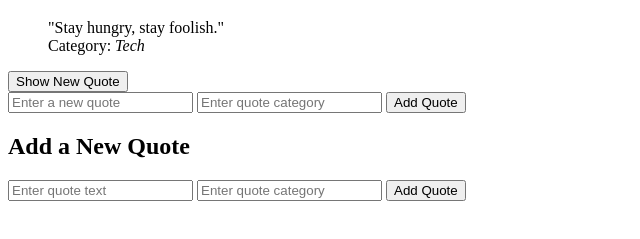
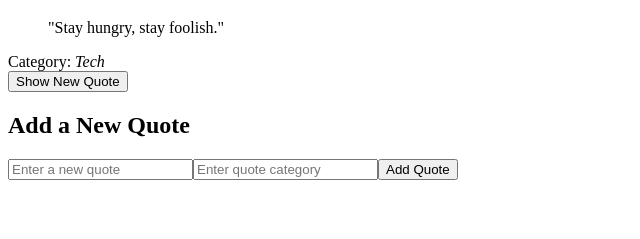
Before and after one commit to King001k/alx_fe_javascript, a plain HTML site: page dom-manipulation/index.html in a window 1280 px wide. Shown: the part 61-300 px from the top of the page, without its empty margins (0-640 px from the left). Drawn offline with Linux system fonts and the light colour scheme.

Commit message:
My first commit

```diff
--- a/dom-manipulation/index.html
+++ b/dom-manipulation/index.html
@@ -1,24 +1,21 @@
 <!DOCTYPE html>
 <html lang="en">
 <head>
-  <meta charset="UTF-8" />
-  <meta name="viewport" content="width=device-width, initial-scale=1.0" />
+  <meta charset="UTF-8">
+  <meta name="viewport" content="width=device-width, initial-scale=1.0">
   <title>Dynamic Quote Generator</title>
 </head>
 <body>
   <h1>Dynamic Quote Generator</h1>
 
+  <!-- Quote display area -->
   <div id="quoteDisplay"></div>
+
+  <!-- Show new quote button -->
   <button id="newQuote">Show New Quote</button>
 
-  <div>
-    <input id="newQuoteText" type="text" placeholder="Enter a new quote" />
-    <input id="newQuoteCategory" type="text" placeholder="Enter quote category" />
-    <button onclick="addQuote()">Add Quote</button>
-  </div>
-
+  <!-- Container where the add-quote form will be created via JS -->
   <div id="formContainer"></div>
-
 
   <script src="script.js"></script>
 </body>
--- a/dom-manipulation/script.js
+++ b/dom-manipulation/script.js
@@ -5,23 +5,30 @@ let quotes = [
   { text: "Stay hungry, stay foolish.", category: "Tech" }
 ];
 
-// Function to show a random quote
+// Function to display a random quote
 function showRandomQuote() {
   const quoteDisplay = document.getElementById("quoteDisplay");
   const randomIndex = Math.floor(Math.random() * quotes.length);
   const randomQuote = quotes[randomIndex];
 
-  quoteDisplay.innerHTML = `
-    <blockquote>
-      "${randomQuote.text}"
-      <footer>Category: <em>${randomQuote.category}</em></footer>
-    </blockquote>
-  `;
+  // Clear previous content
+  quoteDisplay.innerHTML = '';
+
+  // Create blockquote element
+  const blockquote = document.createElement("blockquote");
+  blockquote.textContent = `"${randomQuote.text}"`;
+
+  // Create footer with category
+  const footer = document.createElement("footer");
+  footer.innerHTML = `Category: <em>${randomQuote.category}</em>`;
+
+  // Append to the quote display
+  quoteDisplay.appendChild(blockquote);
+  quoteDisplay.appendChild(footer);
 }
 
 // Function to add a new quote
 function addQuote() {
-  creatAddQuoteForm();
   const quoteText = document.getElementById("newQuoteText").value.trim();
   const quoteCategory = document.getElementById("newQuoteCategory").value.trim();
 
@@ -33,6 +40,8 @@ function addQuote() {
 
     quotes.push(newQuote);
     alert("Quote added successfully!");
+
+    // Clear form inputs
     document.getElementById("newQuoteText").value = '';
     document.getElementById("newQuoteCategory").value = '';
   } else {
@@ -40,26 +49,40 @@ function addQuote() {
   }
 }
 
-// Function to create the "Add Quote" form dynamically
+// Function to create the Add Quote form using createElement and appendChild
 function createAddQuoteForm() {
   const formContainer = document.getElementById("formContainer");
 
-  const formHTML = `
-    <h2>Add a New Quote</h2>
-    <input type="text" id="newQuoteText" placeholder="Enter quote text" />
-    <input type="text" id="newQuoteCategory" placeholder="Enter quote category" />
-    <button onclick="addQuote()">Add Quote</button>
-  `;
+  // Clear previous form
+  formContainer.innerHTML = '';
 
-  formContainer.innerHTML = formHTML;
+  const heading = document.createElement("h2");
+  heading.textContent = "Add a New Quote";
+
+  const quoteInput = document.createElement("input");
+  quoteInput.type = "text";
+  quoteInput.id = "newQuoteText";
+  quoteInput.placeholder = "Enter a new quote";
+
+  const categoryInput = document.createElement("input");
+  categoryInput.type = "text";
+  categoryInput.id = "newQuoteCategory";
+  categoryInput.placeholder = "Enter quote category";
+
+  const addButton = document.createElement("button");
+  addButton.textContent = "Add Quote";
+  addButton.addEventListener("click", addQuote);
+
+  // Append elements to the form container
+  formContainer.appendChild(heading);
+  formContainer.appendChild(quoteInput);
+  formContainer.appendChild(categoryInput);
+  formContainer.appendChild(addButton);
 }
 
-// Call the function to display the form on page load
-createAddQuoteForm();
-
-
-// Event listener for "Show New Quote" button
-document.getElementById("newQuote").addEventListener("click", showRandomQuote);
-
-// Show one quote by default on load
-showRandomQuote();
+// Initial setup when the page loads
+document.addEventListener("DOMContentLoaded", () => {
+  showRandomQuote();           // Display a random quote initially
+  createAddQuoteForm();        // Generate the add-quote form
+  document.getElementById("newQuote").addEventListener("click", showRandomQuote); // Button event
+});
```
